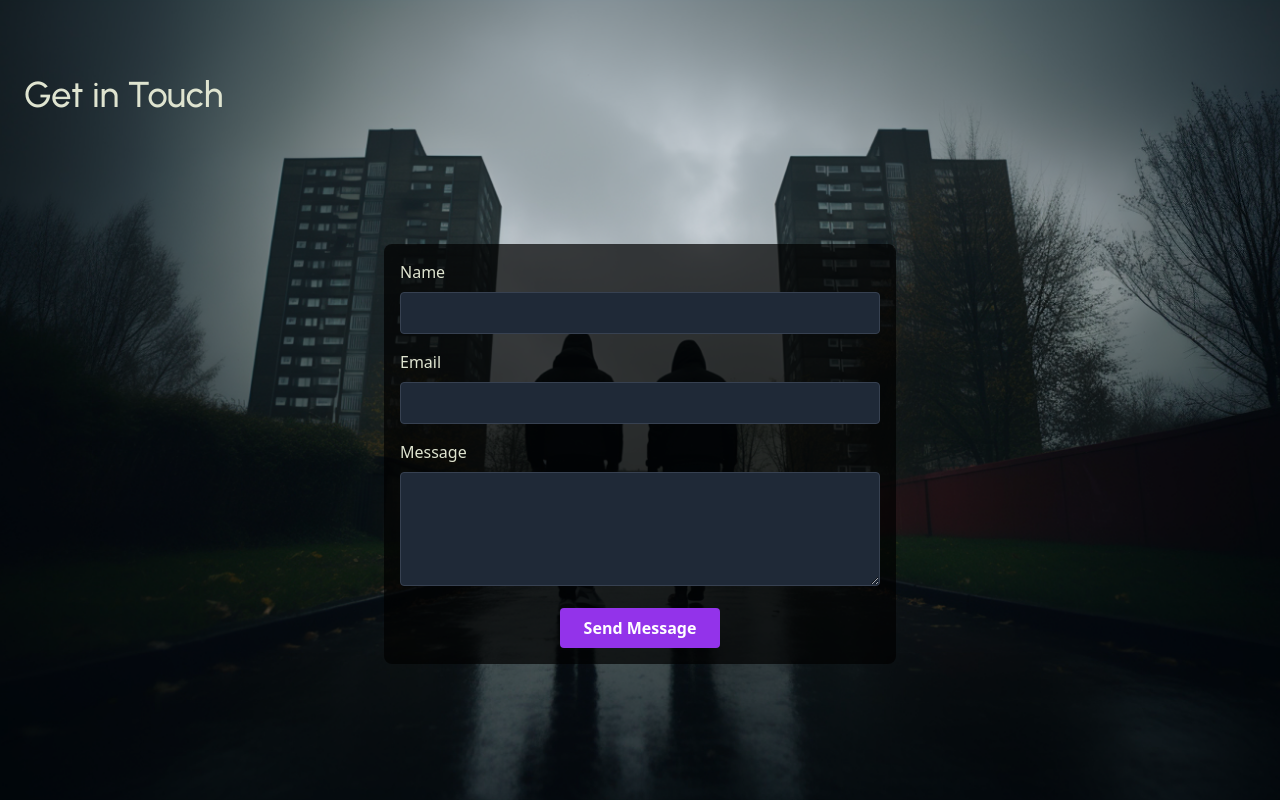
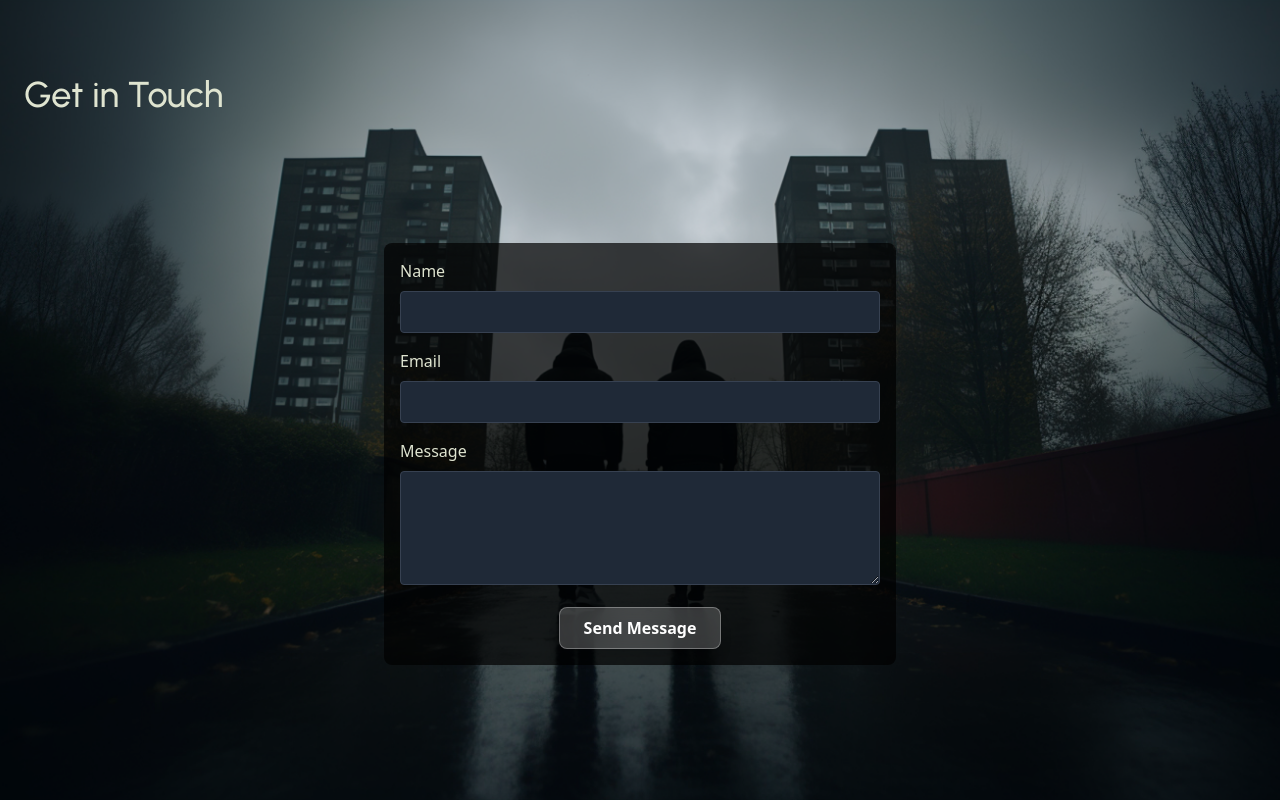
Before and after one commit to PocketCoder/midnight-bloom, a plain HTML site: page index.html in a window 1280 px wide. Shown: the part 3979-4779 px from the top of the page. Drawn offline with nearby package versions, Linux system fonts and the light colour scheme.

Commit message:
feat: Add glass effect to submit button

```diff
--- a/index.html
+++ b/index.html
@@ -183,7 +183,7 @@
                         <textarea id="message" name="message" rows="4" class="w-full px-4 py-2 bg-gray-800 border border-gray-700 rounded focus:outline-none focus:border-purple-500"></textarea>
                     </div>
                     <div class="text-center">
-                        <button type="submit" class="bg-purple-600 hover:bg-purple-700 text-white font-bold py-2 px-6 rounded">Send Message</button>
+                        <button type="submit" class="bg-white bg-opacity-20 backdrop-filter backdrop-blur-lg border border-white border-opacity-30 text-white font-bold py-2 px-6 rounded-lg shadow-lg hover:bg-opacity-30 transition-all duration-300 ease-in-out">Send Message</button>
                     </div>
                 </form>
             </section>
```
